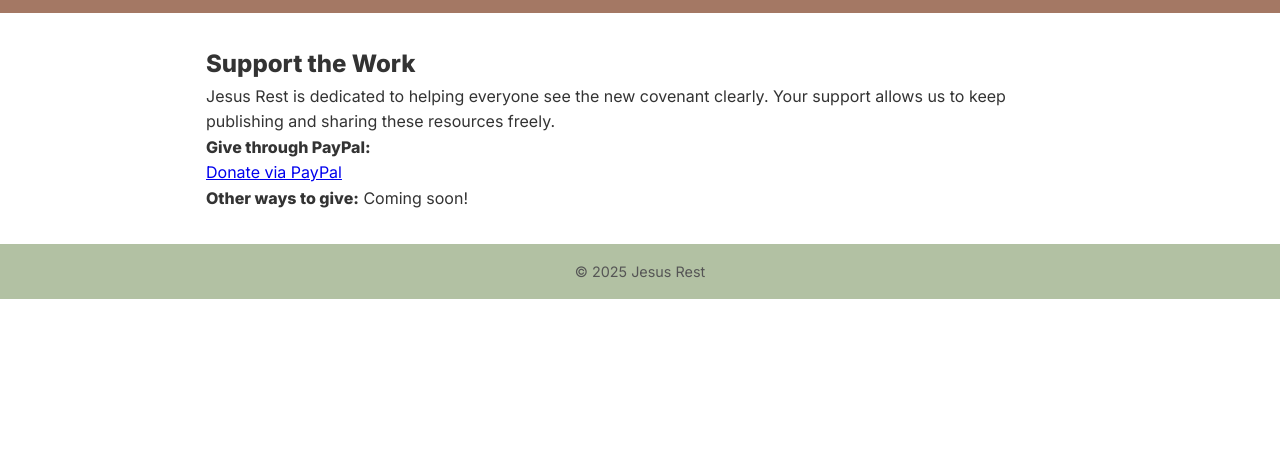
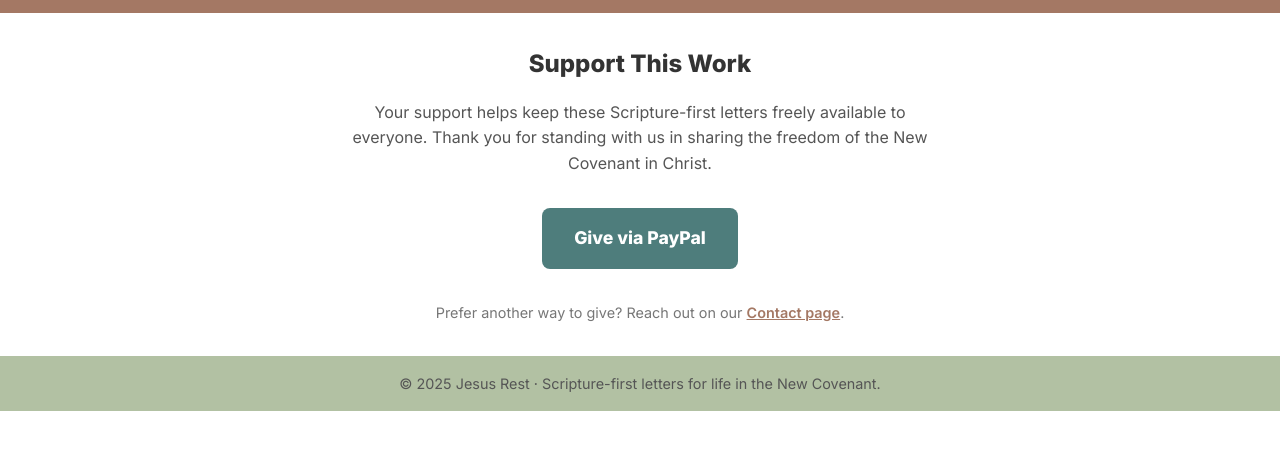
Before and after one commit to TedOctaviusGreene/jesusrest, a plain HTML site: page donate.html in a window 1280 px wide. Shown: the part 70-520 px from the top of the page. Drawn offline with Linux system fonts and the light colour scheme.

Commit message:
Update donate.html

```diff
--- a/donate.html
+++ b/donate.html
@@ -3,37 +3,44 @@
 <head>
   <meta charset="UTF-8">
   <meta name="viewport" content="width=device-width, initial-scale=1.0">
-  <title>Donate · Jesus Rest</title>
+  <title>Support · Jesus Rest</title>
   <link rel="stylesheet" href="assets/css/style.css">
 </head>
 <body>
+
 <header>
   <h1><a href="index.html">Jesus Rest</a></h1>
   <nav>
-    <a href="articles/">Articles</a>
+    <a href="articles.html">Articles</a>
     <a href="donate.html">Donate</a>
     <a href="contact.html">Contact</a>
     <a href="admin/">Admin</a>
   </nav>
 </header>
 
-  <main>
-    <h2>Support the Work</h2>
-    <p>
-      Jesus Rest is dedicated to helping everyone see the new covenant clearly.
-      Your support allows us to keep publishing and sharing these resources freely.
+<main style="text-align:center;">
+  <h2 style="margin-bottom:1rem;">Support This Work</h2>
+  <p style="max-width:600px; margin:0 auto 2rem; color:#555;">
+    Your support helps keep these Scripture-first letters freely available to everyone.
+    Thank you for standing with us in sharing the freedom of the New Covenant in Christ.
   </p>
-    <p>
-      <strong>Give through PayPal:</strong><br>
-      <a href="https://www.paypal.com/donate" target="_blank" class="button">Donate via PayPal</a>
-    </p>
-    <p>
-      <strong>Other ways to give:</strong> Coming soon!
+
+  <!-- Donate Button -->
+  <a href="https://www.paypal.com/donate" target="_blank"
+     style="background:var(--refined-teal); color:white; padding:1rem 2rem;
+            border-radius:8px; text-decoration:none; font-weight:700; font-size:1.1rem;
+            display:inline-block; margin-bottom:2rem;">
+    Give via PayPal
+  </a>
+
+  <p style="color:#777; font-size:0.9rem;">
+    Prefer another way to give? Reach out on our <a href="contact.html" style="color:var(--warm-neutral); font-weight:600;">Contact page</a>.
   </p>
 </main>
 
 <footer>
-    <p>© 2025 Jesus Rest</p>
+  <p>&copy; 2025 Jesus Rest · Scripture-first letters for life in the New Covenant.</p>
 </footer>
+
 </body>
 </html>
```
Lines whose indentation alone changed are shown as unchanged.
